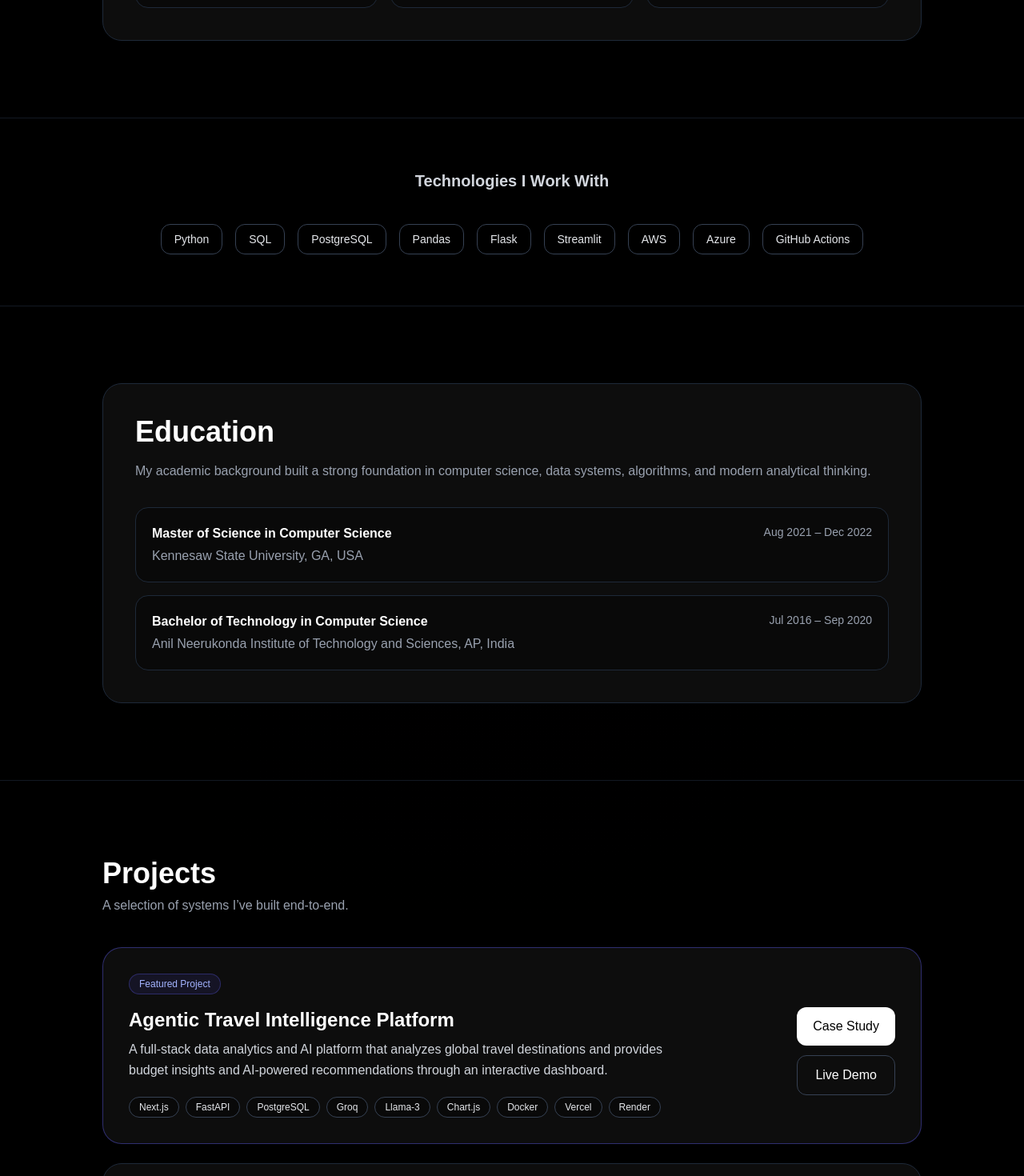
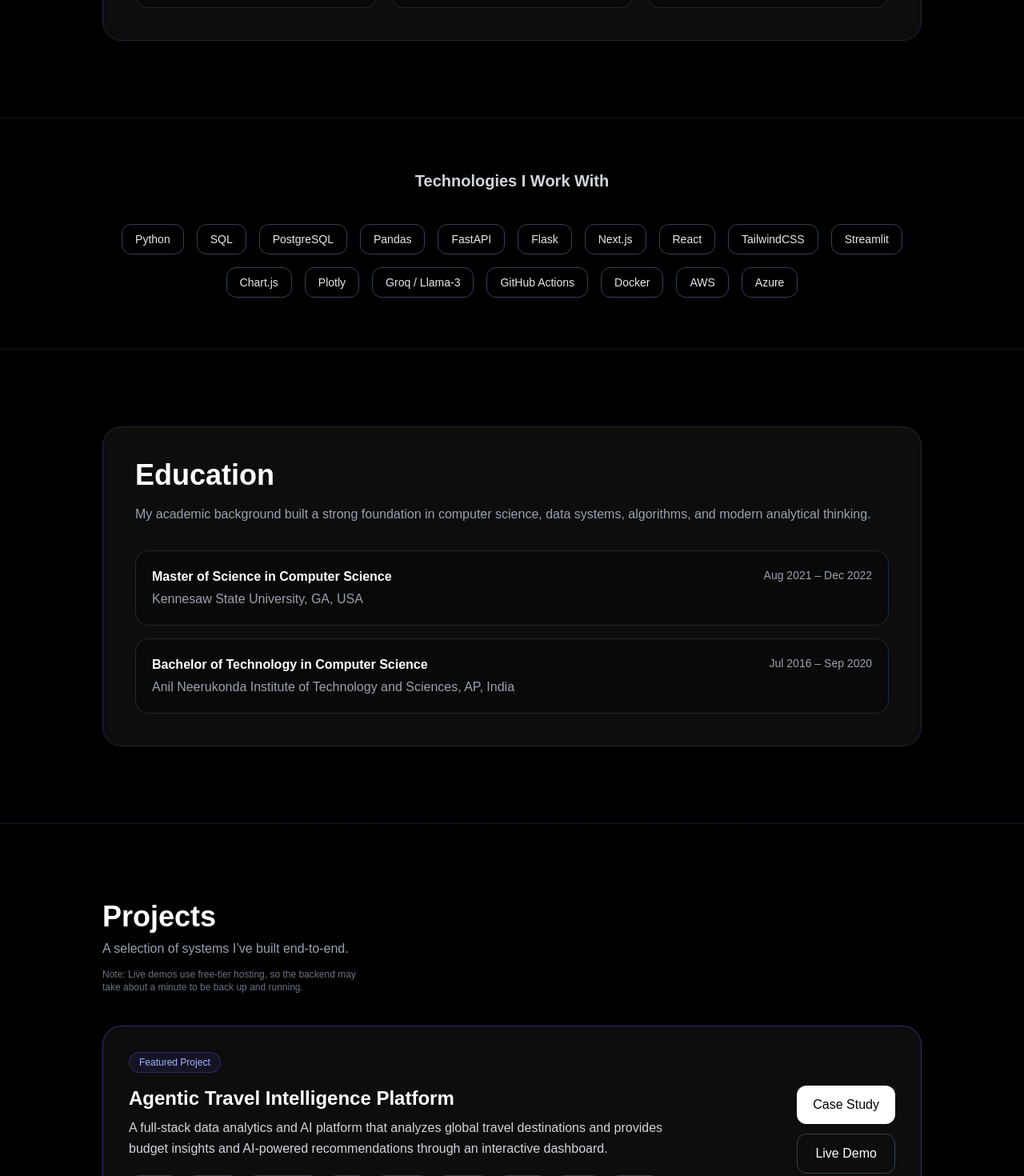
Before and after one commit to charan4899/portfolio, a Next.js app: page / in a window 1280 px wide. Shown: the part 1330-2800 px from the top of the page at 80% size. Built offline with nearby package versions, Linux system fonts and the light colour scheme.

Commit message:
fine refinements

```diff
--- a/app/page.tsx
+++ b/app/page.tsx
@@ -204,11 +204,19 @@ export default function Home() {
               "SQL",
               "PostgreSQL",
               "Pandas",
+              "FastAPI",
               "Flask",
+              "Next.js",
+              "React",
+              "TailwindCSS",
               "Streamlit",
+              "Chart.js",
+              "Plotly",
+              "Groq / Llama-3",
+              "GitHub Actions",
+              "Docker",
               "AWS",
               "Azure",
-              "GitHub Actions",
             ].map((tech) => (
               <div
                 key={tech}
@@ -279,6 +287,9 @@ export default function Home() {
             <h2 className="text-3xl md:text-4xl font-bold">Projects</h2>
             <p className="text-gray-400 mt-2">
               A selection of systems I’ve built end-to-end.
+            </p>
+            <p className="text-xs text-gray-500 mt-3 max-w-xs">
+              Note: Live demos use free-tier hosting, so the backend may take about a minute to be back up and running.
             </p>
           </motion.div>
 
--- a/app/projects/agentic-travel-intelligence/page.tsx
+++ b/app/projects/agentic-travel-intelligence/page.tsx
@@ -53,23 +53,27 @@ export default function AgenticTravelIntelligencePage() {
 
         <div className="mt-10 flex flex-col sm:flex-row gap-4">
           <a
-            href={LINKS.agenticTravelRepo}
+            href={LINKS.agenticTravelLive}
             target="_blank"
             rel="noreferrer"
             className="px-6 py-3 rounded-xl bg-white text-black font-medium hover:bg-gray-200 transition text-center"
           >
-            View GitHub Repo
+            Open Live Demo
           </a>
 
           <a
-            href={LINKS.agenticTravelLive}
+            href={LINKS.agenticTravelRepo}
             target="_blank"
             rel="noreferrer"
             className="px-6 py-3 rounded-xl border border-gray-700 hover:border-gray-400 transition text-center"
           >
-            Open Live Demo
+            View GitHub Repo
           </a>
         </div>
+
+        <p className="text-sm text-gray-500 mt-4 max-w-2xl">
+        Note: This live demo uses free-tier hosting, so the backend may take about a minute to be back up and running.
+        </p>
 
         {/* Quick Summary */}
         <div className="mt-14 grid grid-cols-1 md:grid-cols-3 gap-6">
```
